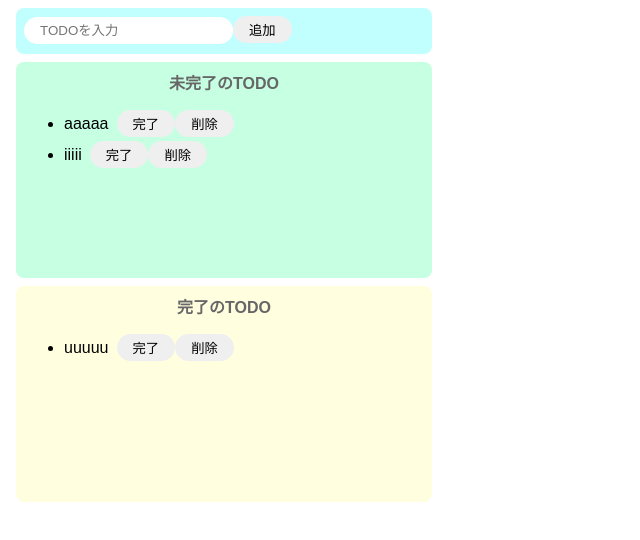
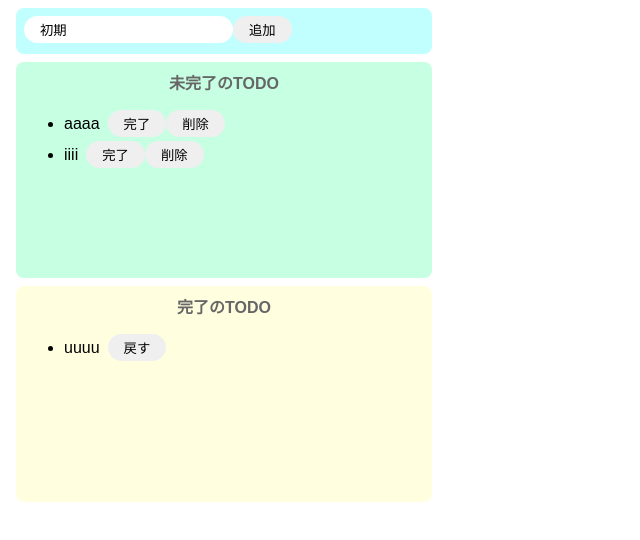
Before and after one commit to shmp-dev/react-practice-todo-list, a React (Create React App) app: page / in a window 1280 px wide. Shown: the top 540 px of the page, without its empty margins (0-640 px from the left). Built offline with nearby package versions, Linux system fonts and the light colour scheme.

Commit message:
[fix]ステートを定義

```diff
--- a/src/App.jsx
+++ b/src/App.jsx
@@ -1,36 +1,57 @@
-import React from "react";
+import React, { useState } from "react";
 import "./styles.css";
 
 export const App = () => {
+  // TODOテキストのステート
+  const [todoText, setTodoText] = useState("初期");
+  // 未完了TODOリストの配列ステート
+  const [incompleteList, setIncompleteList] = useState(["aaaa", "iiii"]);
+  // 完了TODOリストの配列ステート
+  const [completeList, setCompleteList] = useState(["uuuu"]);
+
+  // TODOテキストインプットの内容をステートに更新
+  const onChangeTodoText = (event) => setTodoText(event.target.value);
+
+  // 追加ボタン押下時
+  const onClickAddButton = () => {
+    alert("追加");
+  };
+
   return (
     <>
       <div className="input-area">
-        <input placeholder="TODOを入力" />
-        <button>追加</button>
+        <input
+          placeholder="TODOを入力"
+          value={todoText}
+          onChange={onChangeTodoText}
+        />
+        <button onClick={onClickAddButton}>追加</button>
       </div>
       <div className="incomplete-area">
         <p className="title">未完了のTODO</p>
         <ul>
-          <div className="list-row">
-            <li>aaaaa</li>
-            <button>完了</button>
-            <button>削除</button>
-          </div>
-          <div className="list-row">
-            <li>iiiii</li>
-            <button>完了</button>
-            <button>削除</button>
-          </div>
+          {incompleteList.map((todo, index) => {
+            return (
+              <div key={index} className="list-row">
+                <li>{todo}</li>
+                <button>完了</button>
+                <button>削除</button>
+              </div>
+            );
+          })}
         </ul>
       </div>
       <div className="complete-area">
         <p className="title">完了のTODO</p>
         <ul>
-          <div className="list-row">
-            <li>uuuuu</li>
-            <button>完了</button>
-            <button>削除</button>
-          </div>
+          {completeList.map((todo, index) => {
+            return (
+              <div key={index} className="list-row">
+                <li>{todo}</li>
+                <button>戻す</button>
+              </div>
+            );
+          })}
         </ul>
       </div>
     </>
```
